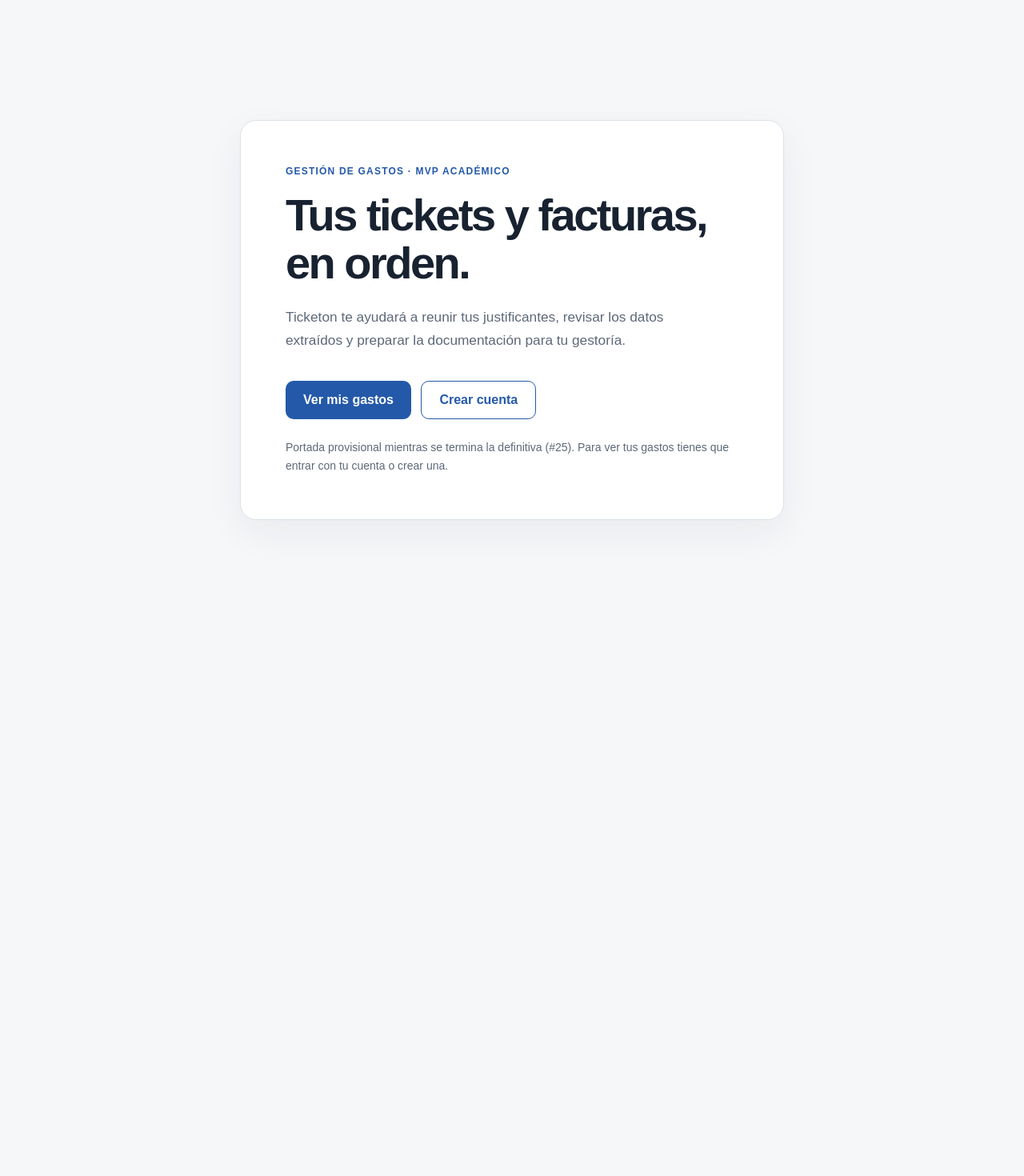
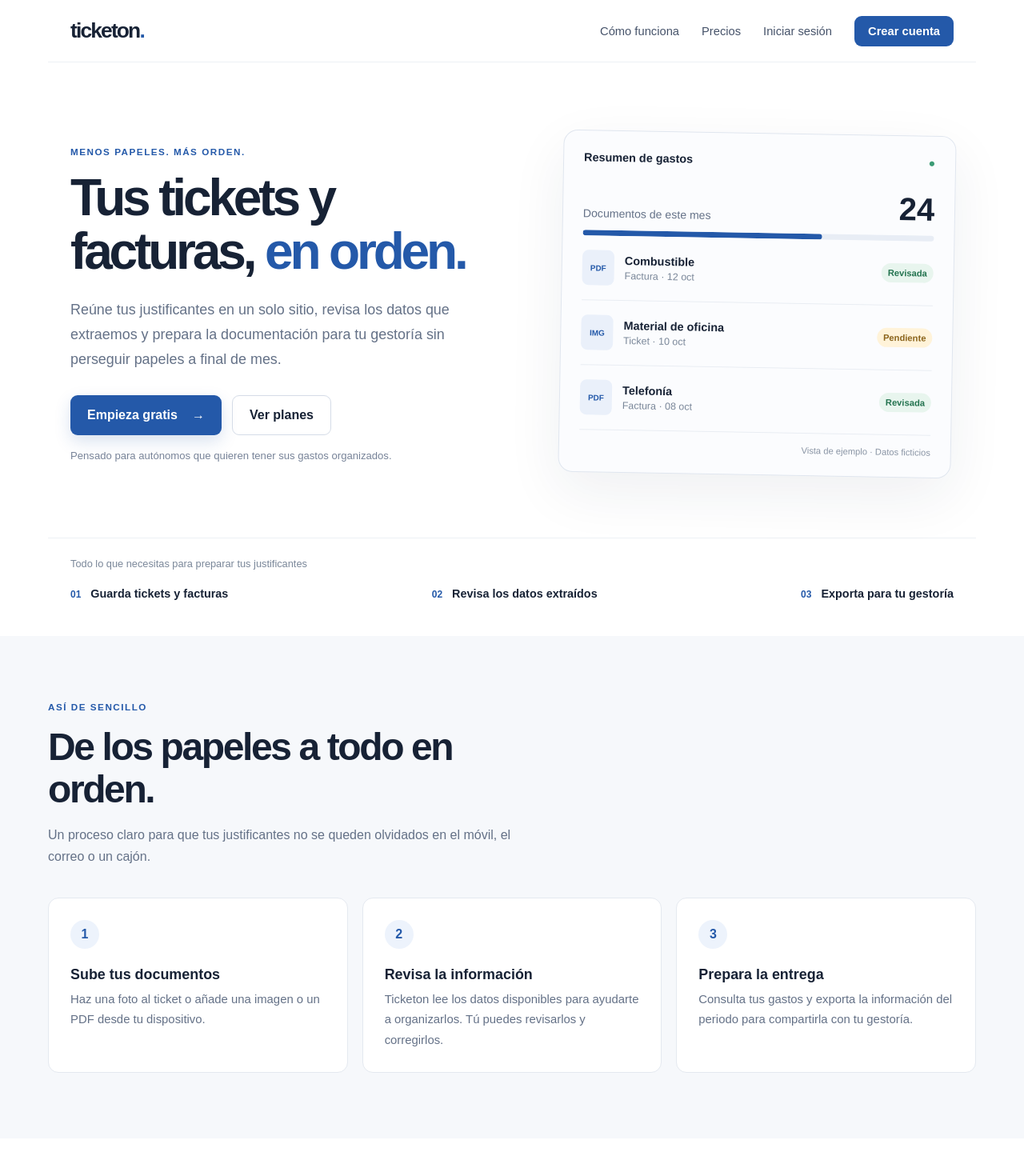
Before and after one commit to Ana-gp/gestion-facturas, a Next.js app: page / in a window 1280 px wide. Shown: the top 1470 px of the page at 80% size. Before the commit the page ends 800 px from the top, so only its background shows below. Built offline with nearby package versions, Linux system fonts and the light colour scheme.

Commit message:
feat(landing): crear portada pública de Ticketon (#25)

```diff
--- a/app/page.tsx
+++ b/app/page.tsx
@@ -1,28 +1,67 @@
 import Link from "next/link";
+import styles from "./landing.module.css";
 
 export default function HomePage() {
   return (
-    <main className="page">
-      <section className="welcome" aria-labelledby="welcome-title">
-        <p className="eyebrow">GESTIÓN DE GASTOS · MVP ACADÉMICO</p>
-        <h1 id="welcome-title">Tus tickets y facturas, en orden.</h1>
-        <p className="intro">
-          Ticketon te ayudará a reunir tus justificantes, revisar los datos
-          extraídos y preparar la documentación para tu gestoría.
-        </p>
-        <p>
-          <Link href="/gastos" className="boton-principal">
-            Ver mis gastos
-          </Link>{" "}
-          <Link href="/registro" className="boton-secundario">
-            Crear cuenta
-          </Link>
-        </p>
-        <p className="note">
-          Portada provisional mientras se termina la definitiva (#25). Para
-          ver tus gastos tienes que entrar con tu cuenta o crear una.
-        </p>
+    <main className={styles.page}>
+      <header className={styles.header}>
+        <Link href="/" className={styles.brand} aria-label="Ticketon, inicio">ticketon<span>.</span></Link>
+        <nav className={styles.nav} aria-label="Navegación principal">
+          <Link href="#como-funciona">Cómo funciona</Link>
+          <Link href="/precios">Precios</Link>
+          <Link href="/entrar">Iniciar sesión</Link>
+          <Link href="/registro" className={styles.navCta}>Crear cuenta</Link>
+        </nav>
+      </header>
+      <section className={styles.hero} aria-labelledby="hero-title">
+        <div className={styles.heroCopy}>
+          <p className={styles.eyebrow}>MENOS PAPELES. MÁS ORDEN.</p>
+          <h1 id="hero-title">Tus tickets y facturas, <em>en orden.</em></h1>
+          <p className={styles.lead}>Reúne tus justificantes en un solo sitio, revisa los datos que extraemos y prepara la documentación para tu gestoría sin perseguir papeles a final de mes.</p>
+          <div className={styles.actions}>
+            <Link href="/registro" className={styles.primary}>Empieza gratis <span aria-hidden="true">→</span></Link>
+            <Link href="/precios" className={styles.secondary}>Ver planes</Link>
+          </div>
+          <p className={styles.micro}>Pensado para autónomos que quieren tener sus gastos organizados.</p>
+        </div>
+        <div className={styles.preview} aria-label="Ejemplo ilustrativo de un gasto organizado">
+          <div className={styles.previewTop}><span>Resumen de gastos</span><span className={styles.dot}>●</span></div>
+          <div className={styles.previewMetric}><span>Documentos de este mes</span><strong>24</strong></div>
+          <div className={styles.progress}><span /></div>
+          <div className={styles.previewRow}><span className={styles.fileIcon}>PDF</span><span><strong>Combustible</strong><small>Factura · 12 oct</small></span><b className={styles.review}>Revisada</b></div>
+          <div className={styles.previewRow}><span className={styles.fileIcon}>IMG</span><span><strong>Material de oficina</strong><small>Ticket · 10 oct</small></span><b className={styles.pending}>Pendiente</b></div>
+          <div className={styles.previewRow}><span className={styles.fileIcon}>PDF</span><span><strong>Telefonía</strong><small>Factura · 08 oct</small></span><b className={styles.review}>Revisada</b></div>
+          <p className={styles.previewFoot}>Vista de ejemplo · Datos ficticios</p>
+        </div>
       </section>
+      <section className={styles.trust} aria-label="Qué puedes hacer con Ticketon">
+        <p>Todo lo que necesitas para preparar tus justificantes</p>
+        <div><span>01</span> Guarda tickets y facturas</div>
+        <div><span>02</span> Revisa los datos extraídos</div>
+        <div><span>03</span> Exporta para tu gestoría</div>
+      </section>
+      <section id="como-funciona" className={styles.steps}>
+        <div className={styles.sectionIntro}>
+          <p className={styles.eyebrow}>ASÍ DE SENCILLO</p>
+          <h2>De los papeles a todo en orden.</h2>
+          <p>Un proceso claro para que tus justificantes no se queden olvidados en el móvil, el correo o un cajón.</p>
+        </div>
+        <div className={styles.stepGrid}>
+          <article><span>1</span><h3>Sube tus documentos</h3><p>Haz una foto al ticket o añade una imagen o un PDF desde tu dispositivo.</p></article>
+          <article><span>2</span><h3>Revisa la información</h3><p>Ticketon lee los datos disponibles para ayudarte a organizarlos. Tú puedes revisarlos y corregirlos.</p></article>
+          <article><span>3</span><h3>Prepara la entrega</h3><p>Consulta tus gastos y exporta la información del periodo para compartirla con tu gestoría.</p></article>
+        </div>
+      </section>
+      <section className={styles.callout}>
+        <div><p className={styles.eyebrow}>EMPIEZA CUANDO QUIERAS</p><h2>Tu documentación, bajo control.</h2><p>Organiza tus justificantes poco a poco y evita dejarlo todo para el último día.</p></div>
+        <Link href="/registro" className={styles.primary}>Crear cuenta gratis <span aria-hidden="true">→</span></Link>
+      </section>
+      <footer className={styles.footer}>
+        <Link href="/" className={styles.brand}>ticketon<span>.</span></Link>
+        <p>Organiza tus tickets y facturas. Prepara la información para tu gestoría.</p>
+        <nav aria-label="Enlaces legales"><Link href="/aviso-legal">Aviso legal</Link><Link href="/privacidad">Privacidad</Link><Link href="/cookies">Cookies</Link><Link href="/precios">Precios</Link></nav>
+        <small>© {new Date().getFullYear()} Ticketon. Todos los derechos reservados.</small>
+      </footer>
     </main>
   );
 }
```
